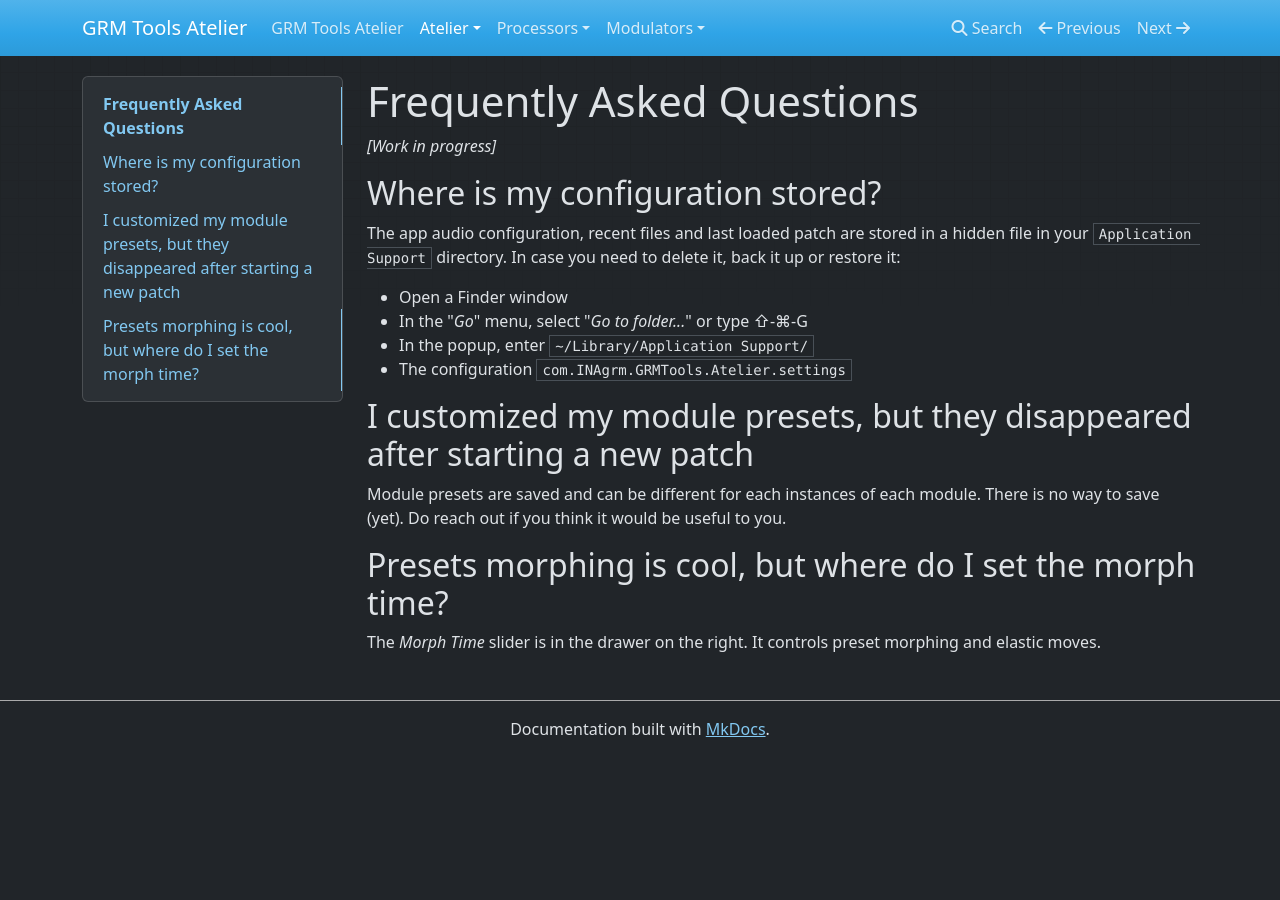
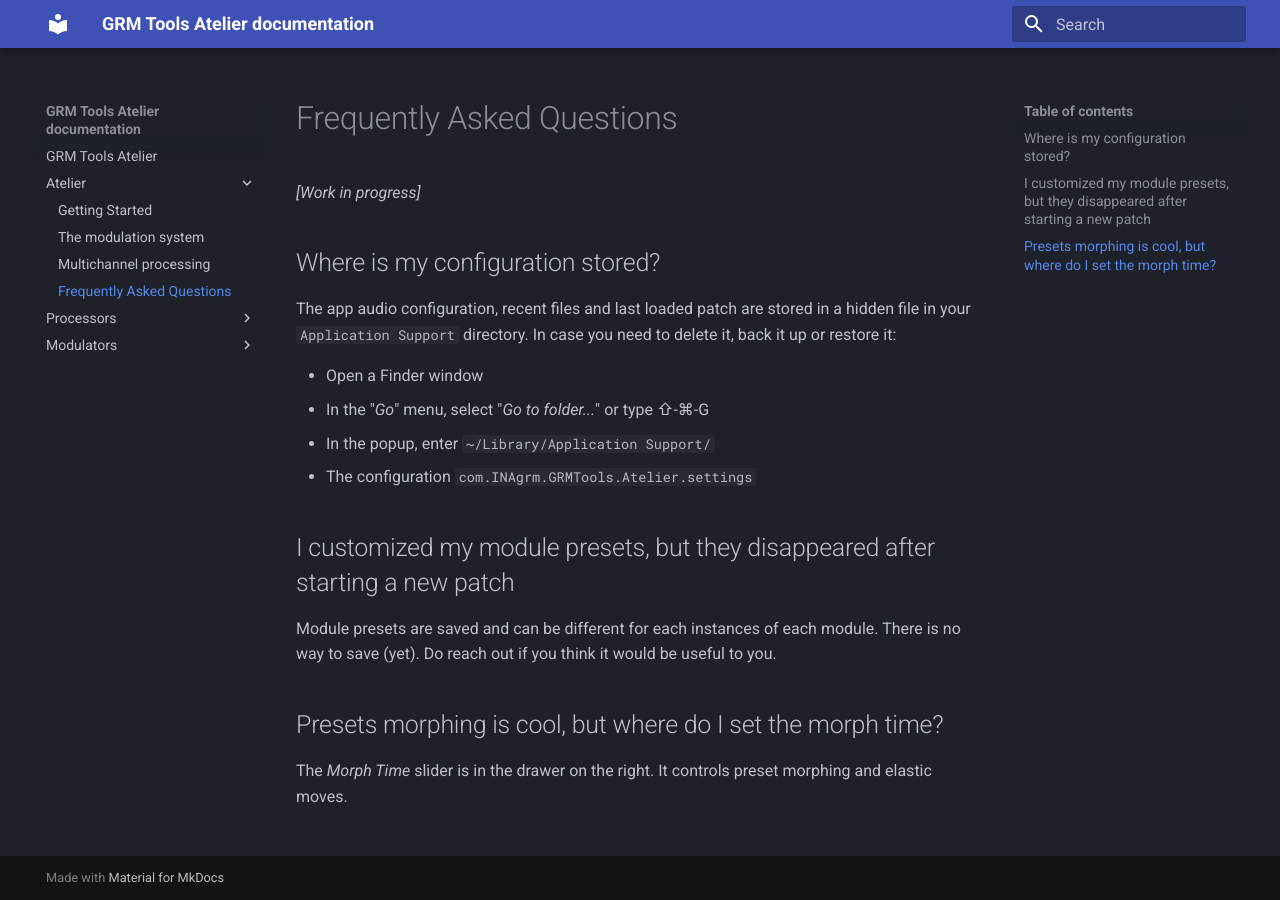
Before and after one commit to mqtthiqs/at-doc, an MkDocs documentation site: the page built from docs/atelier/faq.md, in a window 1280 px wide. Built offline with MkDocs 1.6.1 and Material for MkDocs 9.7.7, drawn with Linux system fonts in a browser that asks for light colours; nearby versions of some CDN libraries.

```diff
--- a/mkdocs.yml
+++ b/mkdocs.yml
@@ -1,7 +1,8 @@
-site_name: GRM Tools Atelier
+site_name: GRM Tools Atelier documentation
 theme:
-  name: mkdocs
-  color_mode: dark
+  name: material
+  palette:
+    scheme: slate
 
 nav:
   - index.md
```
